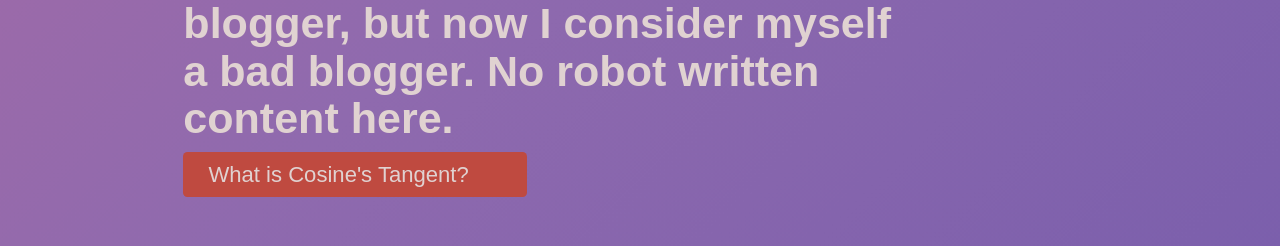
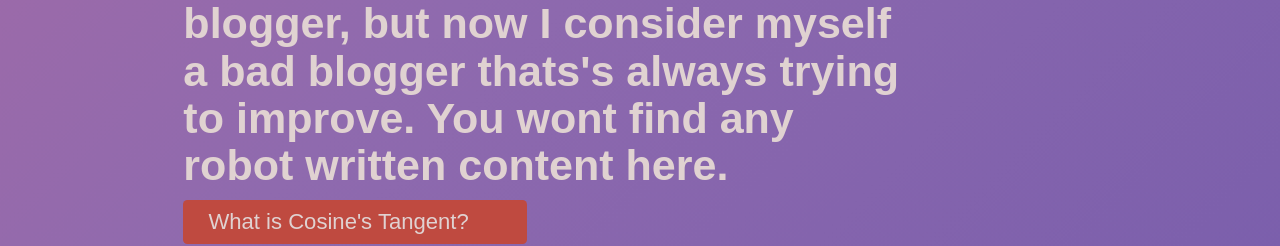
Before and after one commit to nebulae1/cosinestangent, an Astro site: page / in a window 1280 px wide. Shown: the part 417-663 px from the top of the page. Built offline with nearby package versions, Linux system fonts and the light colour scheme; Astro itself is replaced by a stand-in of ours; some icons are missing.

Commit message:
Copy update

```diff
--- a/src/pages/index.astro
+++ b/src/pages/index.astro
@@ -16,7 +16,7 @@ const formattedPosts = formatBlogPosts(allPosts, {
     <div class="content">
       <h1 class="h1">COSINE'S TANGENT</h1>
       <h2 class="bold">
-        I never considered myself a blogger, but now I consider myself a bad blogger. </br>No robot written content here.
+        I never considered myself a blogger, but now I consider myself a bad blogger thats's always trying to improve. </br>You wont find any robot written content here.
       </h2>
       <Link
         href="/about/"
```
